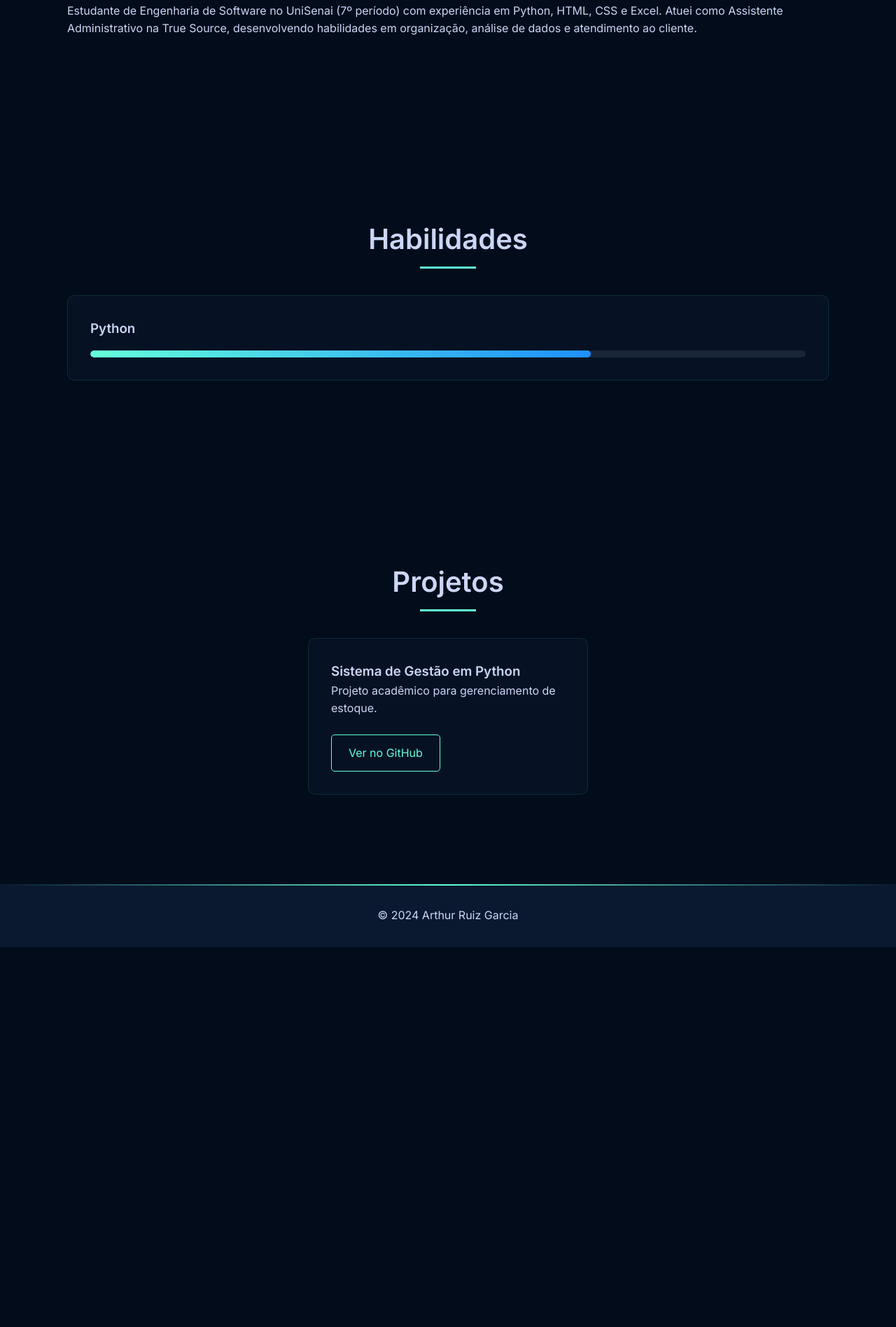
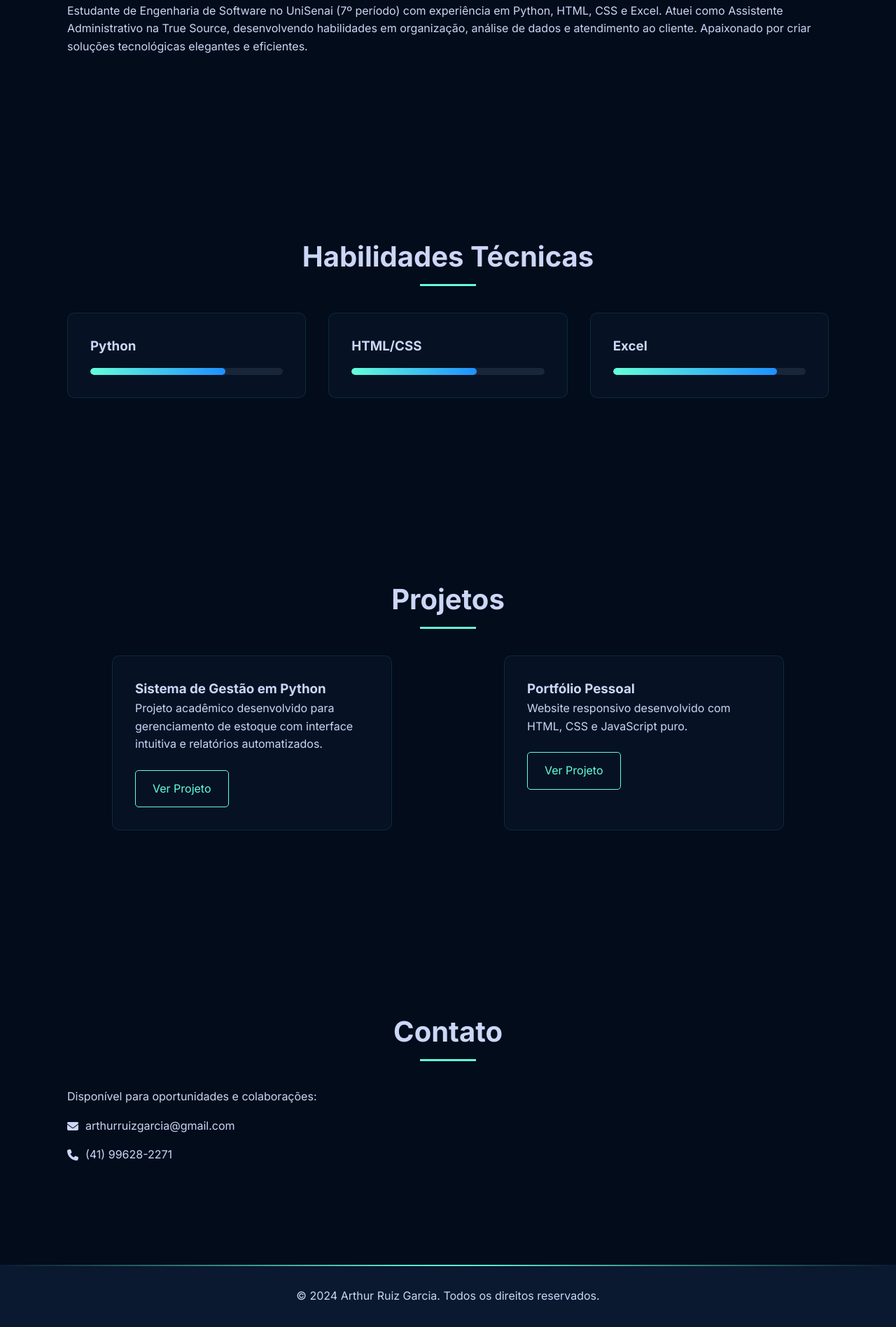
Before and after one commit to ydrozzy0/ydrozzy0.github.io, a plain HTML site: page index.html in a window 1280 px wide. Shown: the part 861-2758 px from the top of the page at 70% size. Before the commit the page ends 2215 px from the top, so only its background shows below. Drawn offline with Linux system fonts and the light colour scheme.

Commit message:
Update index.html

```diff
--- a/index.html
+++ b/index.html
@@ -5,10 +5,14 @@
     <meta name="viewport" content="width=device-width, initial-scale=1.0">
     <title>Arthur Ruiz Garcia | Portfólio</title>
     <link rel="stylesheet" href="style.css">
-    <link href="https://fonts.googleapis.com/css2?family=Inter:wght@400;600&display=swap" rel="stylesheet">
+    <link href="https://fonts.googleapis.com/css2?family=Inter:wght@300;400;600;700&display=swap" rel="stylesheet">
     <link rel="stylesheet" href="https://cdnjs.cloudflare.com/ajax/libs/font-awesome/6.4.0/css/all.min.css">
 </head>
 <body>
+    <!-- Cursor personalizado (opcional - pode remover se quiser) -->
+    <div class="custom-cursor"></div>
+
+    <!-- Cabeçalho -->
     <header class="hero">
         <div class="container">
             <h1>Arthur Ruiz Garcia</h1>
@@ -22,16 +26,18 @@
         </div>
     </header>
 
+    <!-- Sobre Mim -->
     <section class="about">
         <div class="container">
             <h2>Sobre Mim</h2>
-            <p>Estudante de Engenharia de Software no UniSenai (7º período) com experiência em Python, HTML, CSS e Excel. Atuei como Assistente Administrativo na True Source, desenvolvendo habilidades em organização, análise de dados e atendimento ao cliente.</p>
+            <p>Estudante de Engenharia de Software no UniSenai (7º período) com experiência em Python, HTML, CSS e Excel. Atuei como Assistente Administrativo na True Source, desenvolvendo habilidades em organização, análise de dados e atendimento ao cliente. Apaixonado por criar soluções tecnológicas elegantes e eficientes.</p>
         </div>
     </section>
 
+    <!-- Habilidades -->
     <section class="skills">
         <div class="container">
-            <h2>Habilidades</h2>
+            <h2>Habilidades Técnicas</h2>
             <div class="skills-grid">
                 <div class="skill-item">
                     <h3>Python</h3>
@@ -39,27 +45,78 @@
                         <div class="skill-level" style="width: 70%;"></div>
                     </div>
                 </div>
-                <!-- Adicione outras habilidades -->
+                <div class="skill-item">
+                    <h3>HTML/CSS</h3>
+                    <div class="skill-bar">
+                        <div class="skill-level" style="width: 65%;"></div>
+                    </div>
+                </div>
+                <div class="skill-item">
+                    <h3>Excel</h3>
+                    <div class="skill-bar">
+                        <div class="skill-level" style="width: 85%;"></div>
+                    </div>
+                </div>
             </div>
         </div>
     </section>
 
+    <!-- Projetos -->
     <section class="projects">
         <div class="container">
             <h2>Projetos</h2>
             <div class="projects-grid">
                 <div class="project-card">
                     <h3>Sistema de Gestão em Python</h3>
-                    <p>Projeto acadêmico para gerenciamento de estoque.</p>
-                    <a href="#" class="btn">Ver no GitHub</a>
+                    <p>Projeto acadêmico desenvolvido para gerenciamento de estoque com interface intuitiva e relatórios automatizados.</p>
+                    <a href="#" class="btn">Ver Projeto</a>
                 </div>
-                <!-- Adicione mais projetos -->
+                <div class="project-card">
+                    <h3>Portfólio Pessoal</h3>
+                    <p>Website responsivo desenvolvido com HTML, CSS e JavaScript puro.</p>
+                    <a href="#" class="btn">Ver Projeto</a>
+                </div>
+            </div>
+        </div>
+    </section>
+
+    <!-- Contato -->
+    <section class="contact">
+        <div class="container">
+            <h2>Contato</h2>
+            <p>Disponível para oportunidades e colaborações:</p>
+            <div class="contact-info">
+                <p><i class="fas fa-envelope"></i> arthurruizgarcia@gmail.com</p>
+                <p><i class="fas fa-phone"></i> (41) 99628-2271</p>
             </div>
         </div>
     </section>
 
     <footer>
-        <p>&copy; 2024 Arthur Ruiz Garcia</p>
+        <p>&copy; 2024 Arthur Ruiz Garcia. Todos os direitos reservados.</p>
     </footer>
+
+    <script>
+        // Efeito do cursor personalizado (opcional)
+        const cursor = document.querySelector('.custom-cursor');
+        if(cursor) {
+            document.addEventListener('mousemove', (e) => {
+                cursor.style.left = e.clientX + 'px';
+                cursor.style.top = e.clientY + 'px';
+            });
+
+            const links = document.querySelectorAll('a, .btn');
+            links.forEach(link => {
+                link.addEventListener('mouseenter', () => {
+                    cursor.style.transform = 'translate(-50%, -50%) scale(1.5)';
+                    cursor.style.backgroundColor = 'rgba(100, 255, 218, 0.5)';
+                });
+                link.addEventListener('mouseleave', () => {
+                    cursor.style.transform = 'translate(-50%, -50%)';
+                    cursor.style.backgroundColor = '#64ffda';
+                });
+            });
+        }
+    </script>
 </body>
 </html>
```
